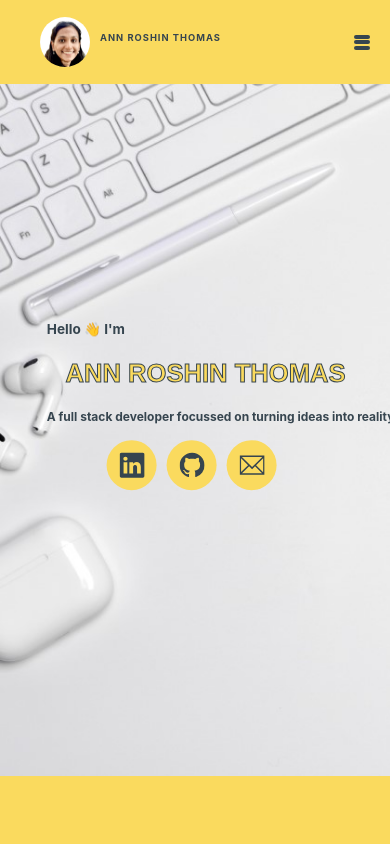
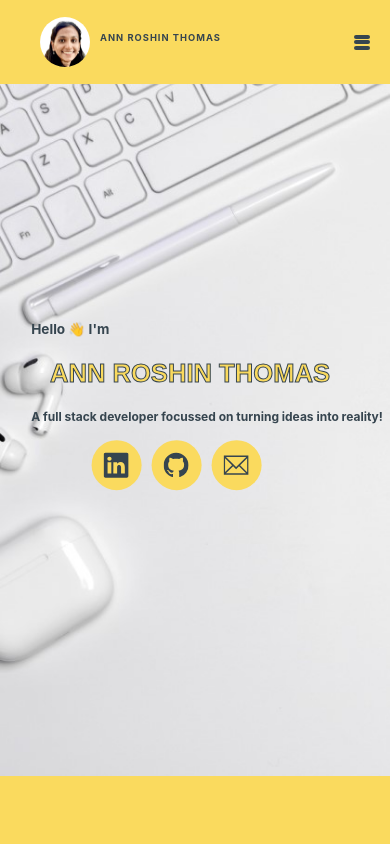
Before and after one commit to ann-roshinthomas/portfolio, a React (Create React App) app: page / in a window 390 px wide. Shown: the top 844 px of the page. Built offline with nearby package versions, Linux system fonts and the light colour scheme.

Commit message:
fixed scroll top issue

```diff
--- a/src/components/Experience.css
+++ b/src/components/Experience.css
@@ -1,5 +1,6 @@
 .experience {
   height: 100vh;
+  scroll-margin-top: 120px;
 }
 .details_main {
   display: flex;
@@ -137,5 +138,6 @@ details > summary {
 @media screen and (max-width: 600px) {
   .experience {
     height: fit-content;
+    scroll-margin-top: 120px;
   }
 }
--- a/src/components/Header.js
+++ b/src/components/Header.js
@@ -77,7 +77,7 @@ function Header({ resumeData }) {
           }`}
         >
           <div className="header__sm-menu-content">
-            <ul className="header__sm-menu-links">
+            <ul className="header__sm-menu-links" onClick={toggleHamburger}>
               <li className="header__sm-menu-link">
                 <a href="./"> Home </a>
               </li>
--- a/src/components/Home.css
+++ b/src/components/Home.css
@@ -85,7 +85,7 @@
     background-image: url(./../images/home-iphone.jpg);
   }
   .home_main {
-    left: 28%;
+    left: 24%;
   }
   .home_main-name {
     margin-left: 15%;
```
